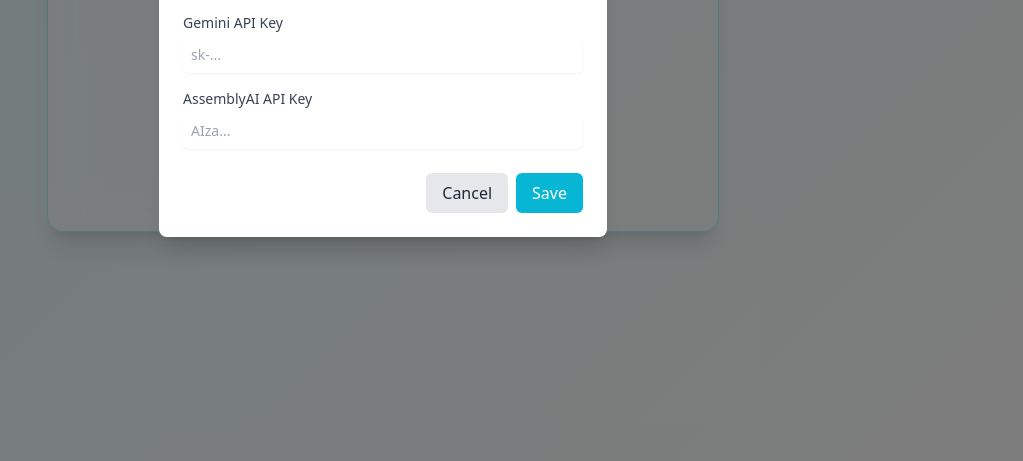
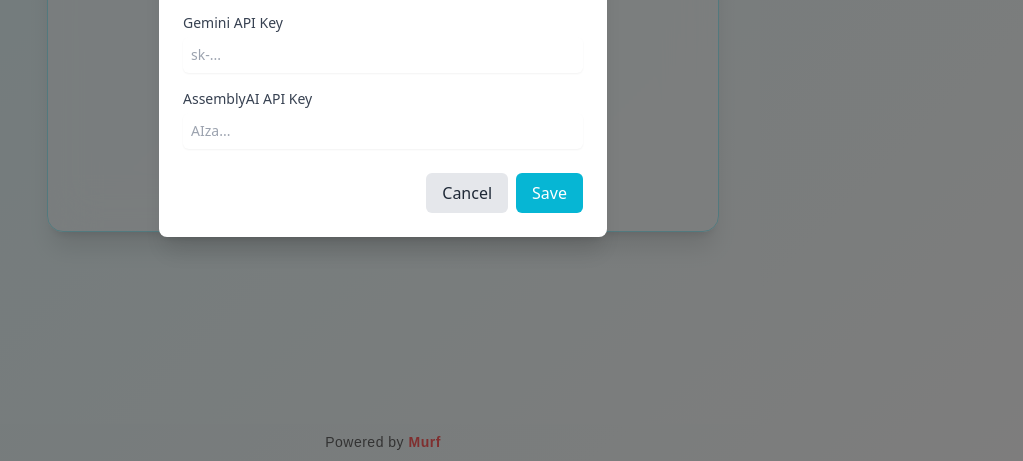
Before and after one commit to radhika00003/30-Days-of-AI-Voice-Agents, a plain HTML site: page MAIN/templates/index.html in a window 1280 px wide. Shown: the part 339-800 px from the top of the page, without its empty margins (257-1280 px from the left). Drawn offline with nearby package versions, Linux system fonts and the light colour scheme.

Commit message:
index.html

```diff
--- a/MAIN/templates/index.html
+++ b/MAIN/templates/index.html
@@ -114,6 +114,28 @@
     </div>
   </div>
 
+  <footer style="
+    width: 100%;
+    position: fixed;
+    bottom: 0;
+    left: 0;
+    background: transparent;
+    text-align: center;
+    padding: 8px;
+    font-size: 14px;
+    font-family: Arial, Helvetica, sans-serif;
+    letter-spacing: 0.5px;
+    color: #666;
+">
+  Powered by
+  <a href="https://murf.ai/api/docs/introduction/overview"
+     target="_blank"
+     style="color: #ff5e5e; font-weight: bold; text-decoration: none;">
+    Murf
+  </a>
+</footer>
+
   <script src="/static/index.js"></script>
 </body>
+
 </html>
```
